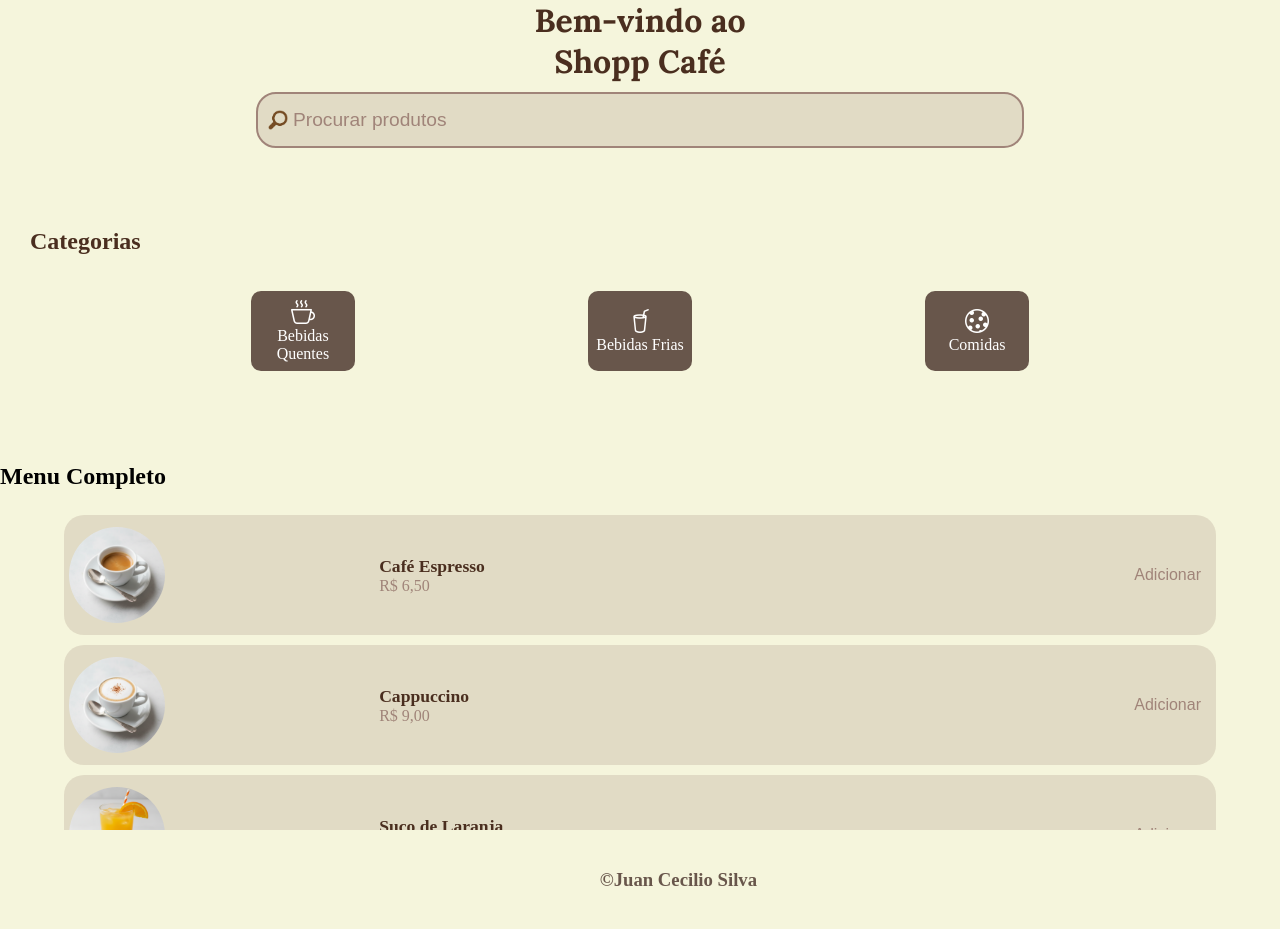
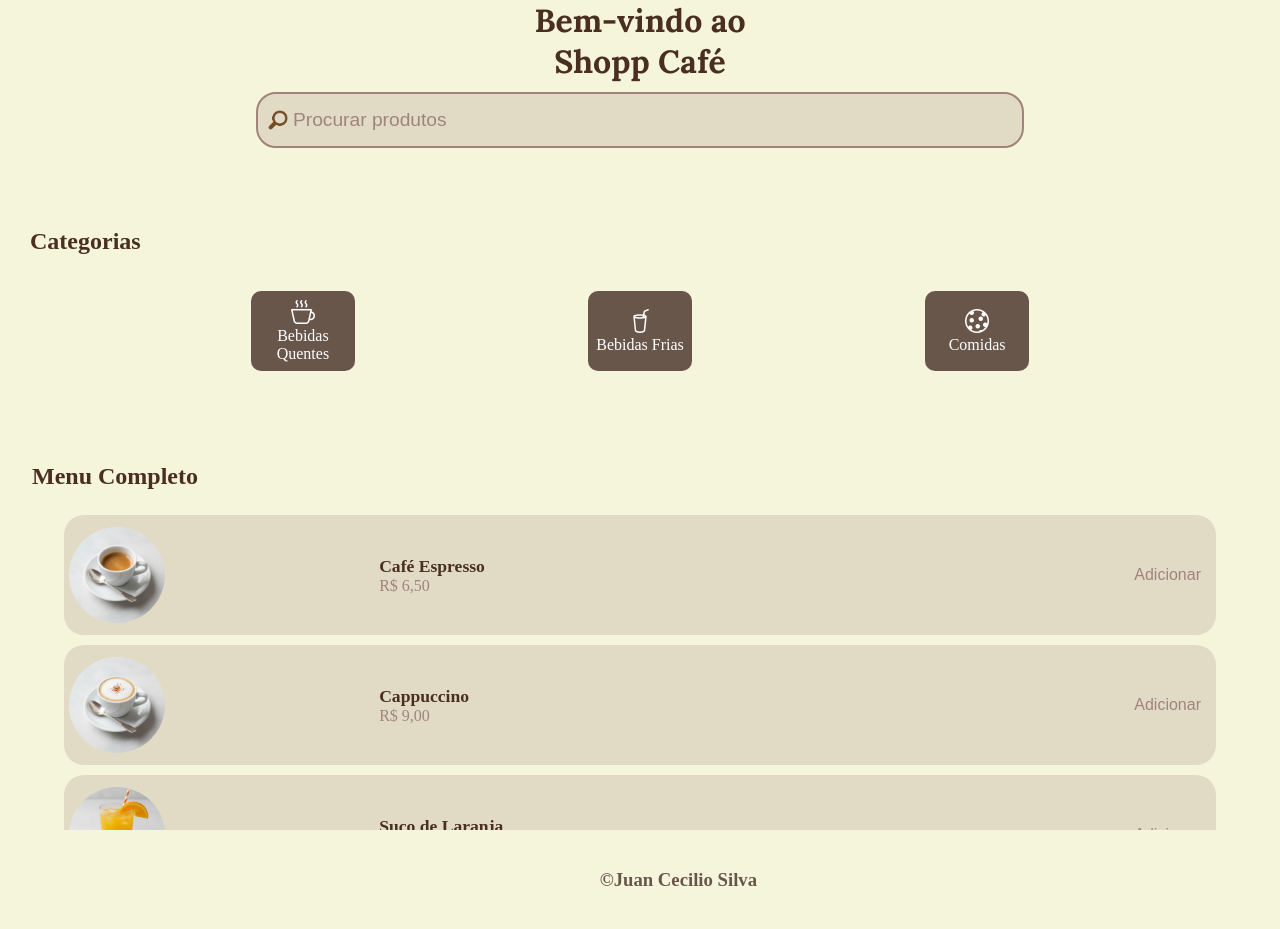
Before and after one commit to Juancls/cafe, a plain HTML site: page index.html in a window 1280 px wide. Shown: the top 929 px of the page. Drawn offline with nearby package versions, Linux system fonts and the light colour scheme.

Commit message:
Reformat style.css with consistent syntax

```diff
--- a/style.css
+++ b/style.css
@@ -120,12 +120,13 @@ nav .dividir .categoria{
     margin: 0 0 0 5vh;
 }
 
-.box .linha{
+.linha{
     width: 100%;
     display: flex;
     align-items: flex-start;
     justify-content: flex-start;
-    padding: 0;
+    padding: 0 4vh;
+    color: #4A2E1F;
 }
 
 .card{
```
